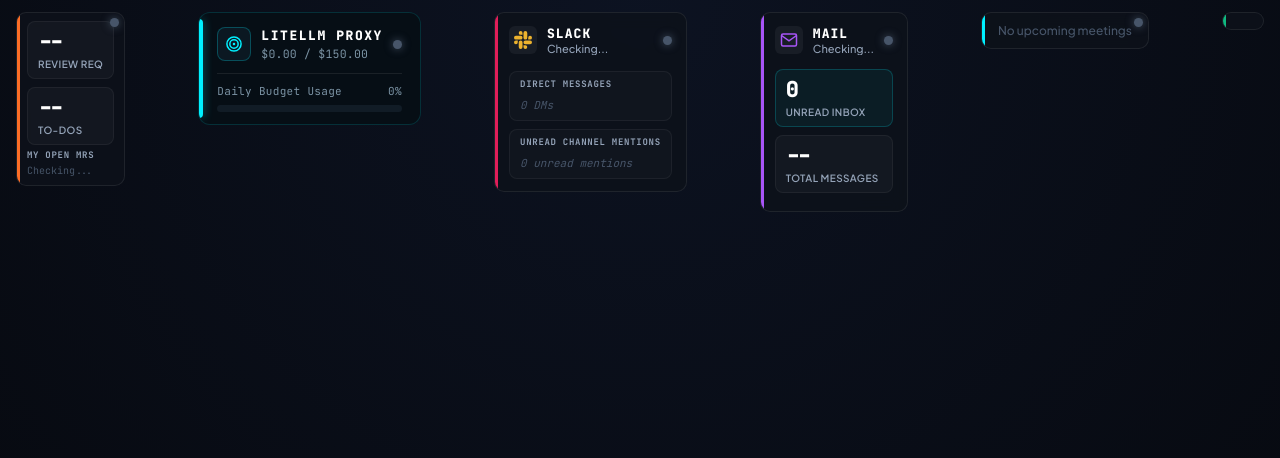
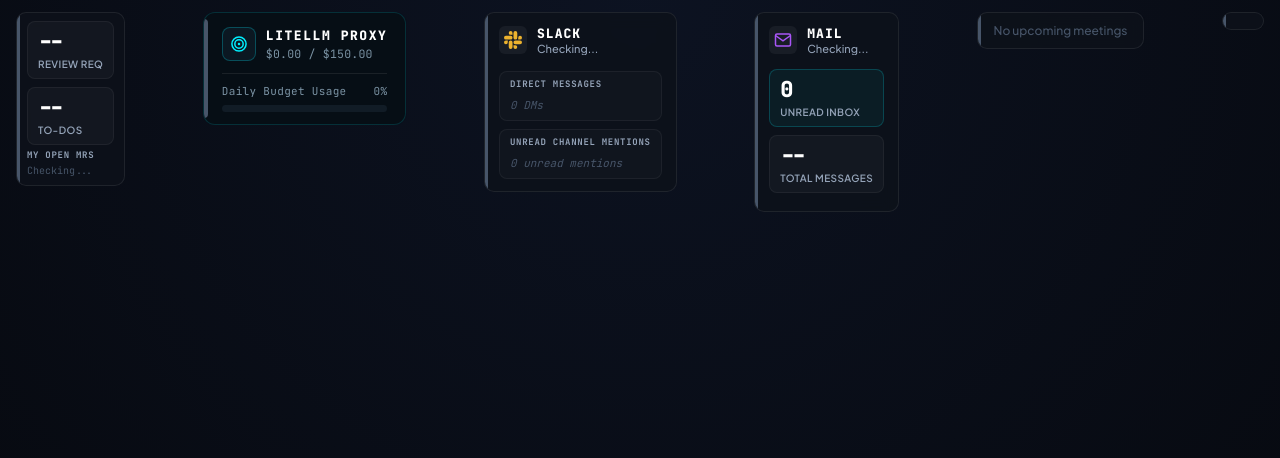
Before and after one commit to VioletTape/hud_screen, a website: page src/client/index.html in a window 1280 px wide. Drawn offline with Linux system fonts and the light colour scheme; no server answers.

Commit message:
Use status stripes across HUD cards
Replace provider status dots with matching stripe colors and keep status accessible. Compact the calendar meeting card.

```diff
--- a/src/client/hud.css
+++ b/src/client/hud.css
@@ -109,24 +109,21 @@
   left: 0;
   width: 3px;
   height: 100%;
-  background: var(--accent-cyan);
+  background: var(--text-dim);
 }
 
-#card-gitlab::before { background: #fc6d26; }
+.hud-card[data-status="healthy"]::before { background: var(--accent-emerald); }
+.hud-card[data-status="warning"]::before { background: var(--accent-amber); }
+.hud-card[data-status="error"]::before { background: var(--accent-rose); }
+
 #card-litellm::before {
   top: 6px;
   bottom: 6px;
   height: auto;
   width: 4px;
   border-radius: 0 4px 4px 0;
-  background: var(--accent-cyan);
-  box-shadow: 0 0 10px rgba(0, 240, 255, 0.45);
 }
-#card-slack::before { background: #e01e5a; }
-#card-email::before { background: var(--accent-purple); }
-#card-calendar::before { background: var(--accent-cyan); }
 #card-calendar { padding: 6px 8px; }
-#card-system::before { background: var(--accent-emerald); }
 #card-system {
   align-self: start;
   padding: 8px 12px;
@@ -146,14 +143,6 @@
 #card-system .metric-label { margin-top: 0; font-size: 11px; }
 
 .headless-card { padding: 8px 10px; }
-.compact-status {
-  position: absolute;
-  top: 5px;
-  right: 5px;
-  width: 5px;
-  height: 5px;
-  box-shadow: none;
-}
 #card-gitlab .metrics-row { margin: 0 0 4px; }
 #card-gitlab .gitlab-mr-feed { margin-top: 0; }
 
@@ -289,22 +278,6 @@
   display: block;
 }
 
-.card-status {
-  width: 9px;
-  height: 9px;
-  border-radius: 50%;
-  background: currentColor;
-  color: var(--text-dim);
-  box-shadow: 0 0 8px currentColor;
-  flex-shrink: 0;
-}
-
-.card-status.healthy { color: var(--accent-emerald); }
-.card-status.warning { color: var(--accent-amber); }
-.card-status.error { color: var(--accent-rose); }
-
-.card-status.disabled { color: var(--text-dim); }
-
 /* Metrics Row */
 .metrics-row {
   display: grid;
@@ -395,7 +368,7 @@
 }
 
 .meeting-item {
-  min-height: 88px;
+  min-height: 50px;
   display: grid;
   grid-template-columns: minmax(0, 1fr) auto;
   grid-template-rows: 1fr auto;
@@ -411,8 +384,7 @@
 
 .meeting-item.personal { border-left-color: var(--accent-purple); }
 .meeting-title {
-  align-self: center;
-  font-size: 21px;
+  font-size: 16px;
   font-weight: 700;
   line-height: 1.15;
   overflow: hidden;
--- a/src/client/hud.js
+++ b/src/client/hud.js
@@ -30,13 +30,12 @@
 function renderProviderCard(providerKey, data) {
   if (!data) return;
 
-  const statusDot = document.getElementById(`${providerKey}-pill`);
+  const card = document.getElementById(`card-${providerKey}`);
   const sub = document.getElementById(`${providerKey}-sub`);
 
-  if (statusDot) {
-    statusDot.className = `card-status ${data.status}`;
-    statusDot.title = `Status: ${data.status}`;
-    statusDot.setAttribute('aria-label', statusDot.title);
+  if (card) {
+    card.dataset.status = data.status;
+    card.setAttribute('aria-label', `${data.displayName} status: ${data.status}`);
   }
 
   if (sub && providerKey !== 'litellm') {
--- a/src/client/index.html
+++ b/src/client/index.html
@@ -15,8 +15,7 @@
     <main class="hud-grid" id="hud-grid">
 
       <!-- GitLab Card -->
-      <section class="hud-card headless-card" id="card-gitlab">
-        <span class="card-status compact-status" id="gitlab-pill" role="img" aria-label="GitLab status: unknown" title="Status: unknown"></span>
+      <section class="hud-card headless-card" id="card-gitlab" aria-label="GitLab status: unknown">
 
         <div class="metrics-row" id="gitlab-metrics">
           <div class="metric-box">
@@ -37,7 +36,7 @@
       </section>
 
       <!-- LiteLLM Card -->
-      <section class="hud-card card-compact" id="card-litellm">
+      <section class="hud-card card-compact" id="card-litellm" aria-label="LiteLLM status: unknown">
         <div class="card-header">
           <div class="card-icon litellm-icon">
             <svg viewBox="0 0 24 24" width="20" height="20" fill="none" stroke="currentColor" stroke-width="1.8" stroke-linecap="round" stroke-linejoin="round">
@@ -50,7 +49,6 @@
             <h2 class="card-title">LITELLM PROXY</h2>
             <span class="card-subtitle" id="litellm-sub">$0.00 / $150.00</span>
           </div>
-          <span class="card-status" id="litellm-pill" role="img" aria-label="Status: unknown" title="Status: unknown"></span>
         </div>
 
         <div class="budget-bar-container">
@@ -65,7 +63,7 @@
       </section>
 
       <!-- Slack Card -->
-      <section class="hud-card" id="card-slack">
+      <section class="hud-card" id="card-slack" aria-label="Slack status: unknown">
         <div class="card-header">
           <div class="card-icon slack-icon">
             <svg viewBox="0 0 24 24" fill="currentColor">
@@ -76,7 +74,6 @@
             <h2 class="card-title">SLACK</h2>
             <span class="card-subtitle" id="slack-sub">Checking...</span>
           </div>
-          <span class="card-status" id="slack-pill" role="img" aria-label="Status: unknown" title="Status: unknown"></span>
         </div>
 
         <div class="slack-feed-container">
@@ -101,7 +98,7 @@
       </section>
 
       <!-- Email Card -->
-      <section class="hud-card" id="card-email">
+      <section class="hud-card" id="card-email" aria-label="Email status: unknown">
         <div class="card-header">
           <div class="card-icon email-icon">
             <svg viewBox="0 0 24 24" fill="none" stroke="currentColor" stroke-width="2">
@@ -113,7 +110,6 @@
             <h2 class="card-title">MAIL</h2>
             <span class="card-subtitle" id="email-sub">Checking...</span>
           </div>
-          <span class="card-status" id="email-pill" role="img" aria-label="Status: unknown" title="Status: unknown"></span>
         </div>
 
         <div class="metrics-row" id="email-metrics">
@@ -128,14 +124,13 @@
         </div>
       </section>
 
-      <section class="hud-card headless-card" id="card-calendar">
-        <span class="card-status compact-status" id="calendar-pill" role="img" aria-label="Calendar status: unknown" title="Status: unknown"></span>
+      <section class="hud-card headless-card" id="card-calendar" aria-label="Calendar status: unknown">
         <div class="calendar-meeting-list" id="calendar-meetings">
           <div class="meeting-empty">No upcoming meetings</div>
         </div>
       </section>
 
-      <section class="hud-card" id="card-system">
+      <section class="hud-card" id="card-system" aria-label="System status: unknown">
         <div class="metrics-row" id="system-metrics"></div>
       </section>
 
```
